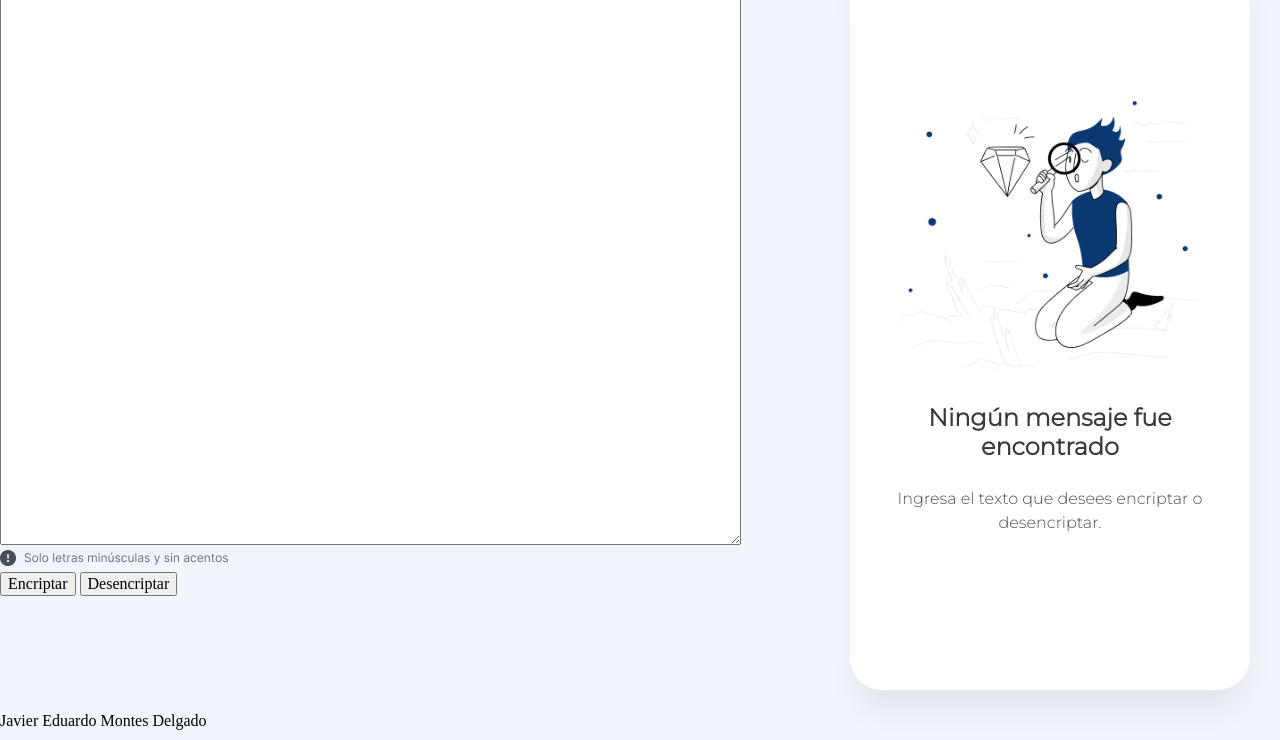
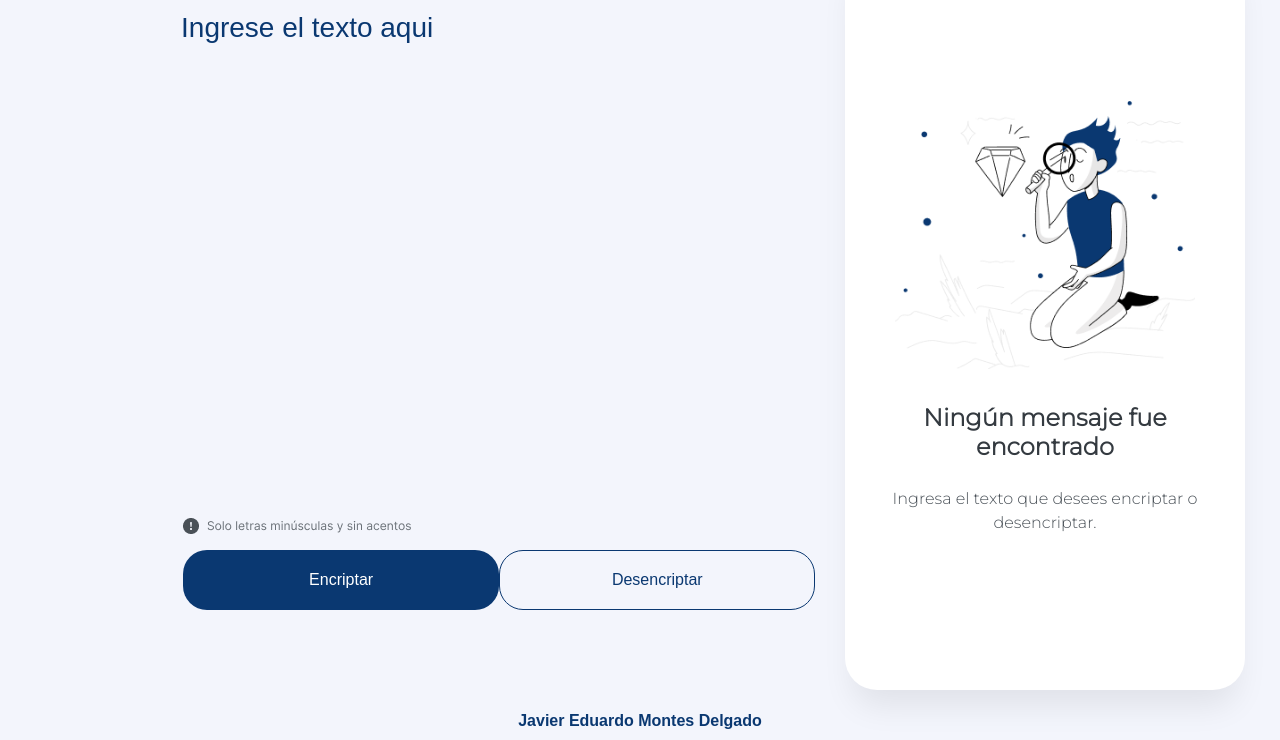
Before and after one commit to JaxLoz/EncriptadorJS, a website: page HTML/index.html in a window 1280 px wide. Shown: the part 94-834 px from the top of the page. Drawn offline with nearby package versions, Linux system fonts and the light colour scheme.

Commit message:
Ajustes en index.htm y finalizacion del estilizado basico de la pagina

```diff
--- a/HTML/index.html
+++ b/HTML/index.html
@@ -26,8 +26,11 @@
         <div class="textAreaInput-content">
             <form class="form-encriptar" id="form-content">
 
-                <textarea id="area-encriptar" cols="80" rows="30"></textarea>
+                <textarea id="area-encriptar" placeholder="Ingrese el texto aqui"></textarea>
+
+                <div class="img-advert">
                 <img src="/src/Advertensia.png" alt="Solo minúsculas y sin acentos">
+                </div>
 
                 <div class="button-panel">
                     <input type="button" class="btn" id="btn-encriptar" value="Encriptar" onclick="encriptar()">
@@ -49,7 +52,7 @@
 
         <div class="output-div" id="textAreaOutPut-content">
 
-            <textarea id="area-output" ></textarea>
+            <textarea id="area-output" disabled></textarea>
             <input type="button" class="btn" id="btn-copiar" value="Copiar" onclick="copyText()">
         </div>
 
@@ -62,8 +65,9 @@
         <p>Javier Eduardo Montes Delgado</p>
     </div>
     <div class="foot-div" id="social-content">
-        <a href="https://github.com/JaxLoz" target="_blank"><i class="fa-brands fa-github fa-xl" style="color: #0a3871;"></i></a>
-        <a href="https://www.linkedin.com/in/javiermontesdelgado/" target="_blank"><i class="fa-brands fa-linkedin fa-xl" style="color: #0a3871;"></i></a>
+        <a id="git-logo" href="https://github.com/JaxLoz" target="_blank"><i class="fa-brands fa-github fa-xl" style="color: #0a3871;"></i></a>
+        <spam>|</spam>
+        <a id="in-logo" href="https://www.linkedin.com/in/javiermontesdelgado/" target="_blank"><i class="fa-brands fa-linkedin fa-xl" style="color: #0a3871;"></i></a>
     </div>
 </footer>
 
--- a/styles/style.css
+++ b/styles/style.css
@@ -15,16 +15,114 @@ body{
 
 .main-content{
     display: grid;
-    grid-template-columns: 70% 30%;
+    grid-template-columns: 65% 35%;
     grid-template-rows: 9% 700px;
-    gap: 10px;
+    gap: 10px 5px;
 
 }
 
 .input-content{
+    display: flex;
+    flex-direction: row;
+    justify-content: flex-end;
+    align-items: center;
     grid-column: 1;
     grid-row: 2;
-    justify-self: center;
+    width: 100%;
+    height: 100%;
+}
+
+.img-advert{
+
+    align-self: flex-start;
+}
+
+.textAreaInput-content{
+    display: flex;
+    flex-direction: column;
+    justify-content: flex-end;
+    align-items: center;
+    width: 80%;
+    height: 95%;
+}
+
+.form-encriptar{
+    display: flex;
+    flex-direction: column;
+    align-items: flex-end;
+    row-gap: 10px;
+    width: 95%;
+    height: 100%;
+}
+
+#area-encriptar{
+    resize: none;
+    border: none;
+    background-color: #F3F5FC;
+    font-family: sans-serif;
+    font-size: 28px;
+    font-style: normal;
+    color: #0A3871;
+    font-weight: 400;
+    line-height: 150%;
+    width: 100%;
+    height: 75%;
+}
+
+#area-encriptar:focus{
+    outline: none;
+}
+
+#area-encriptar::placeholder{
+    color: #0A3871;
+}
+
+.button-panel{
+    display: flex;
+    flex-direction: row;
+
+    justify-content: space-between;
+    width: 100%;
+}
+
+.btn{
+    width: 328px;
+    padding: 20px;
+    border-radius: 24px;
+    font-family: sans-serif;
+    font-size: 16px;
+    font-style: normal;
+    text-align: center;
+    line-height: normal;
+    font-weight: 400;
+
+}
+
+#btn-encriptar{
+    background-color: #0A3871;
+    color: #FFFFFF;
+    border: #0A3871;
+    transition: 0.5s;
+}
+
+#btn-desencriptar{
+    background-color: #F3F5FC;
+    border: 1px solid #0A3871;
+    color: #0A3871;
+    transition: 0.5s;
+}
+
+#btn-desencriptar:hover{
+    background-color: #D8DFE8
+
+}
+
+#btn-encriptar:hover{
+    background-color: #195195;
+}
+
+.button-panel{
+    align-self: flex-start;
 }
 
 .output-content{
@@ -96,20 +194,21 @@ body{
 #btn-copiar{
     font-family: sans-serif;
     text-align: center;
-    font-size: 20px;
+    font-size: 16px;
     font-style: normal;
     line-height: normal;
-    width: 336px;
+    width: 328px;
     padding: 20px;
     border-radius: 24px;
     background-color: #FFFFFF;
     color:#0A3871;
     border: 1px solid  #0A3871;
+    transition: 0.5s;
 }
 
 #btn-copiar:hover{
     background-color: #D8DFE8;
-    transition: 0.5s;
+
 }
 
 
@@ -122,9 +221,31 @@ body{
     color: #495057;
     font-size: 20px;
     width: 85%;
-    height: 72%;
+    height: 81%;
 }
 
 #area-output:focus{
-    outline: blue;
+    outline: none;
 }
+
+footer{
+    display: flex;
+    flex-direction: column;
+    align-items: center;
+    row-gap: 5px;
+    margin-bottom: 15px;
+}
+
+#name-content p{
+    font-family: sans-serif;
+    font-size: 16px;
+    font-weight: bold;
+    font-style: normal;
+    color: #0A3871;
+}
+
+#social-content{
+    display: flex;
+    flex-direction: row;
+    column-gap: 8px;
+}
```
